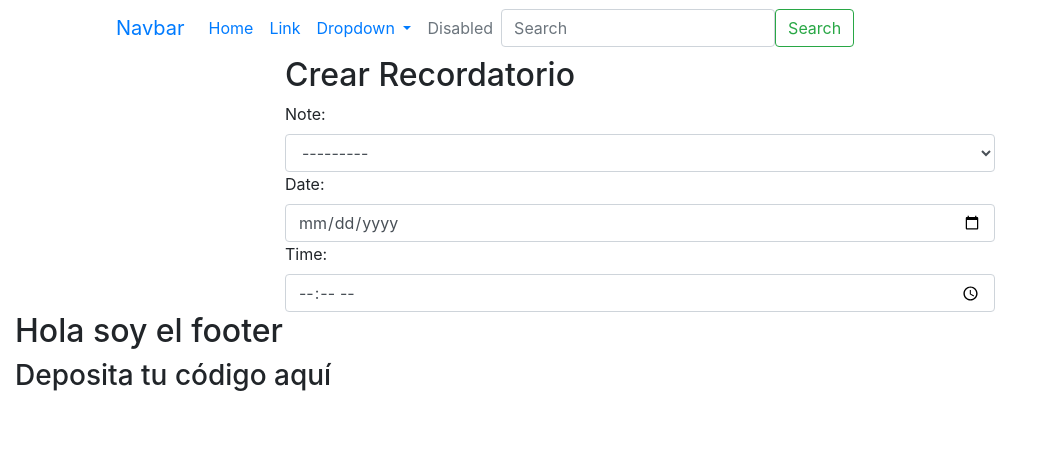
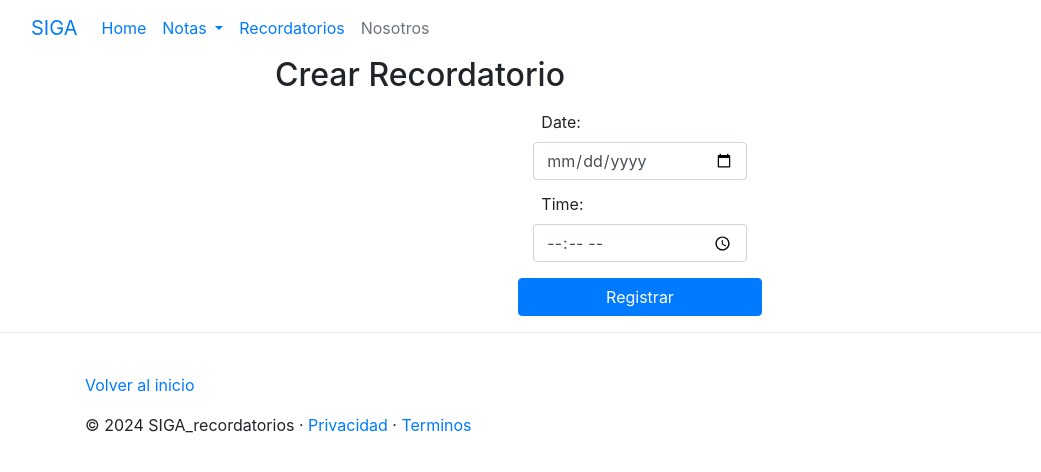
Before and after one commit to jeancastro397/SIGA, a Django app: page /recordatorios/crear-recordatorio/ in a window 1280 px wide. Shown: the top 472 px of the page, without its empty margins (0-1041 px from the left). Run offline with Django 4.2, Linux system fonts and the light colour scheme; data that the repository does not hold is empty; some libraries are stand-ins or nearby versions.

Commit message:
Correción de templates Bases, users y reminder

```diff
--- a/SIGA/urls.py
+++ b/SIGA/urls.py
@@ -1,12 +1,14 @@
 from django.contrib import admin
 from django.urls import path, include
+from .views import index
 from apps.notes.urls import urlspatterns as notas
 from apps.reminders.urls import urlpatterns as recordatorios
 
 
 urlpatterns = [
     path('admin/', admin.site.urls),
-    path("", include('apps.user.urls')),
+    path("home/", index, name="home"),
+    path("usuarios/", include('apps.user.urls')),
     path("notas/", include(notas)),
     path("recordatorios/", include(recordatorios))
 ]
--- a/apps/reminders/views.py
+++ b/apps/reminders/views.py
@@ -1,17 +1,22 @@
 from django.shortcuts import render, redirect
 from .forms import ReminderForm
 
-
 def crear_recordatorio(request):
-    context = {
-        'recordatorio': ReminderForm()
-    }
+    if request.method == 'GET':
+        context = {
+            "title": "Crear Recordatorio",
+            "reminderForm": ReminderForm()
+        }
+        return render(request, "reminders/crear-recordatorio.html", context)
 
     if request.method == 'POST':
-        recordatorio = ReminderForm(data=request.POST)
-        if recordatorio.is_valid:
-            recordatorio.save()
-        else:
-            context['recordatorio'] = recordatorio
+        reminderForm = ReminderForm(data=request.POST)
+        if reminderForm.is_valid():
+            reminderForm.save()
+            return redirect("home")
 
-    return render (request, 'reminders/crear-recordatorio.html', context)
+        context = {
+            "title": "Crear recordatorio",
+            "reminderForm": reminderForm
+        }
+        return render(request, "reminders/crear-recordatorio.html", context)
--- a/apps/user/urls.py
+++ b/apps/user/urls.py
@@ -1,13 +1,11 @@
 from django.urls import path
 from .views import (
-    index,
     login,
     registro
 )
 
 
 urlpatterns = [
-    path('', index, name='index'),
-    path('registro/', registro, name='registro' ),
+    path('registrar/', registro, name='registrar' ),
     path('login/', login, name='login'),
 ]
--- a/templates/base.html
+++ b/templates/base.html
@@ -19,10 +19,8 @@
     {% include 'header.html' %}
     {% endblock header %}
 
-    <div class="container">
-        {% block content %}
-        {% endblock content%}
-    </div>
+    {% block content %}
+    {% endblock content%}
 
     {% block footer %}
     {% include 'footer.html' %}
@@ -32,5 +30,8 @@
     {% endblock js %}
 
     <!-- Incluir bloque sweetify aquí!! -->
+    <script src="https://code.jquery.com/jquery-3.6.0.min.js"></script>
+    <script src="https://cdn.jsdelivr.net/npm/@popperjs/core@2.10.2/dist/umd/popper.min.js"></script>
+    <script src="https://stackpath.bootstrapcdn.com/bootstrap/5.1.3/js/bootstrap.min.js"></script>
 </body>
 </html>
--- a/templates/footer.html
+++ b/templates/footer.html
@@ -1,5 +1,10 @@
 {% load static %}
-<footer class="container-fluid">
-    <h2>Hola soy el footer</h2>
-    <h3>Deposita tu código aquí</h3>
+<hr />
+<br />
+<footer class="container">
+  <p class="float-end"><a href="#">Volver al inicio</a></p>
+  <p>
+    &copy; 2024 SIGA_recordatorios &middot;
+    <a href="#">Privacidad</a> &middot; <a href="#">Terminos</a>
+  </p>
 </footer>
--- a/templates/header.html
+++ b/templates/header.html
@@ -1,38 +1,28 @@
-{% load static %}
-<header class="container">
+<header>
   <nav class="navbar navbar-expand-lg bg-body-tertiary">
     <div class="container-fluid">
-          <a class="navbar-brand" href="#">Navbar</a>
-          <button class="navbar-toggler" type="button" data-bs-toggle="collapse" data-bs-target="#navbarSupportedContent" aria-controls="navbarSupportedContent" aria-expanded="false" aria-label="Toggle navigation">
+      <a class="navbar-brand" href="{% url 'home' %}">SIGA</a>
+      <button class="navbar-toggler" type="button" data-bs-toggle="collapse" data-bs-target="#navbarNavAltMarkup" aria-controls="navbarNavAltMarkup" aria-expanded="false" aria-label="Toggle navigation">
         <span class="navbar-toggler-icon"></span>
       </button>
-          <div class="collapse navbar-collapse" id="navbarSupportedContent">
-            <ul class="navbar-nav me-auto mb-2 mb-lg-0">
-              <li class="nav-item">
-                <a class="nav-link active" aria-current="page" href="#">Home</a>
-              </li>
-              <li class="nav-item">
-                <a class="nav-link" href="#">Link</a>
-              </li>
-              <li class="nav-item dropdown">
-                <a class="nav-link dropdown-toggle" href="#" role="button" data-bs-toggle="dropdown" aria-expanded="false">
-                  Dropdown
+      <div class="collapse navbar-collapse" id="navbarNavAltMarkup">
+        <div class="navbar-nav">
+          <a class="nav-link active" aria-current="page" href="{% url 'home' %}">Home</a>
+
+          <!-- Dropdown for Notas -->
+          <div class="nav-item dropdown">
+            <a class="nav-link dropdown-toggle" href="#" id="navbarNotas" role="button" data-bs-toggle="dropdown" aria-expanded="false">
+              Notas
             </a>
-                <ul class="dropdown-menu">
-                  <li><a class="dropdown-item" href="#">Action</a></li>
-                  <li><a class="dropdown-item" href="#">Another action</a></li>
-                  <li><hr class="dropdown-divider"></li>
-                  <li><a class="dropdown-item" href="#">Something else here</a></li>
+            <ul class="dropdown-menu" aria-labelledby="navbarNotas">
+              <li><a class="dropdown-item" href="{% url 'crear-nota' %}">Nueva Nota</a></li>
+              <li><a class="dropdown-item" href="">Listar Notas</a></li>
             </ul>
-              </li>
-              <li class="nav-item">
-                <a class="nav-link disabled" aria-disabled="true">Disabled</a>
-              </li>
-            </ul>
-            <form class="d-flex" role="search">
-              <input class="form-control me-2" type="search" placeholder="Search" aria-label="Search">
-              <button class="btn btn-outline-success" type="submit">Search</button>
-            </form>
+          </div>
+
+          <a class="nav-link" href="#">Recordatorios</a>
+          <a class="nav-link disabled" aria-disabled="true">Nosotros</a>
+        </div>
       </div>
     </div>
   </nav>
--- a/templates/reminders/crear-recordatorio.html
+++ b/templates/reminders/crear-recordatorio.html
@@ -9,16 +9,23 @@ Crear Recordatorio
 {% endblock css %}
 
 {% block content %}
-<main class="container form-container">
+<main class="container">
     <section class="row">
         <div class="col-md-8 offset-md-2">
-            <h2>Crear Recordatorio</h2>
+            <h2>{{title}}</h2>
             <form action="" method="POST">
                 {% csrf_token %}
+                <div class="mb-1 offset-md-4 col-md-4">
+                    <label class="form-label m-2">{{reminderForm.date.label}}:</label>
+                    {{reminderForm.date}}
+                </div>
+                <div class="mb-3 offset-md-4 col-md-4">
+                    <label class="form-label m-2">{{reminderForm.time.label}}:</label>
+                    {{reminderForm.time}}
+                </div>
 
-                {{ recordatorio }}
+                <button type="submit" role="submit" class="btn btn-primary offset-md-4 col-md-4">Registrar</button>
             </form>
-
         </div>
     </section>
 </main>
```
Also changed, not shown: SIGA/views.py (added, +10 -0 lines), apps/user/views.py (+4 -12 lines), templates/users/index.html (+15 -35 lines), templates/users/login.html (+25 -43 lines). Lines whose indentation alone changed are shown as unchanged.
